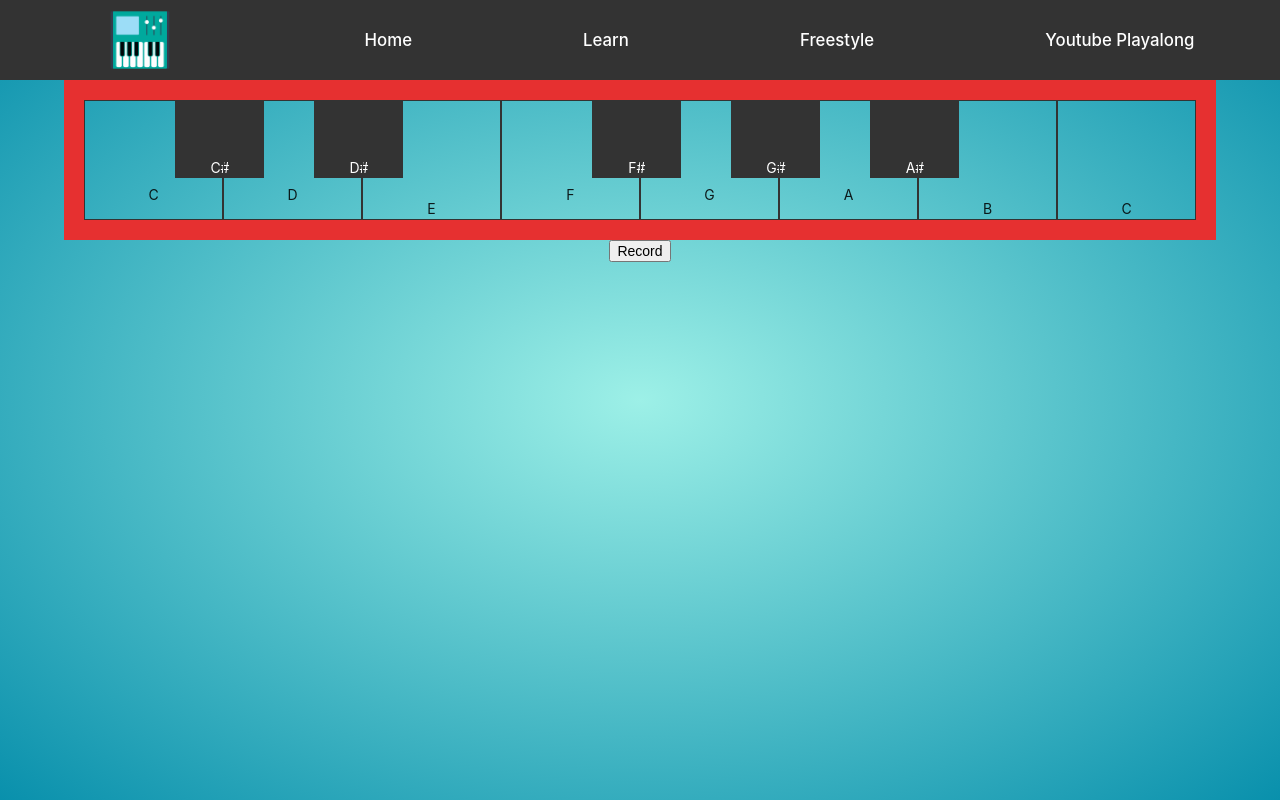
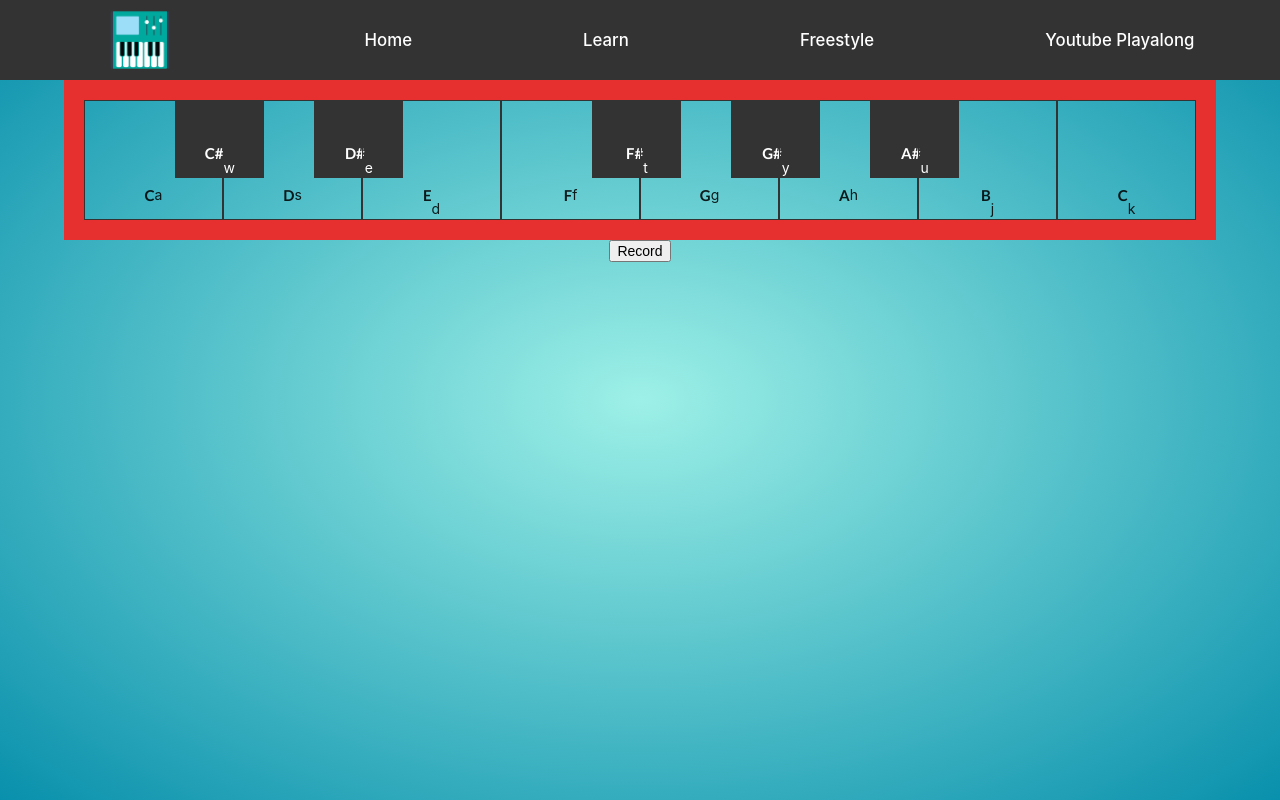
Before and after one commit to YChalfari/Yitzynth, a React (Create React App) app: page /freestyle in a window 1280 px wide. Built offline with nearby package versions, Linux system fonts and the light colour scheme.

Commit message:
added keyboard key text for each note

```diff
--- a/src/components/Keyboard/index.jsx
+++ b/src/components/Keyboard/index.jsx
@@ -1,7 +1,7 @@
 import React from "react";
 
 import "./keyboard.css";
-const Keyboard = ({ synth, notesToRender }) => {
+const Keyboard = ({ synth, notesToRender, allNotes }) => {
   const noteWidth = 100 / notesToRender.length;
   const renderKeys = () => {
     return notesToRender.map((note, i) => (
@@ -18,7 +18,8 @@ const Keyboard = ({ synth, notesToRender }) => {
             width: `${noteWidth}%`,
           }}
         >
-          <p>{note.note}</p>
+          <h4>{note.note}</h4>
+          <p>{note.key}</p>
           {note.hasSharp && i !== notesToRender.length - 1 && (
             <div
               className="black-note"
@@ -30,7 +31,13 @@ const Keyboard = ({ synth, notesToRender }) => {
                 );
               }}
             >
-              <p>{note.note + "#"}</p>
+              <h4>{note.note + "#"}</h4>
+              <p>
+                {
+                  allNotes.find((allnote) => allnote.note === note.note + "#")
+                    .key
+                }
+              </p>
             </div>
           )}
         </div>
```
